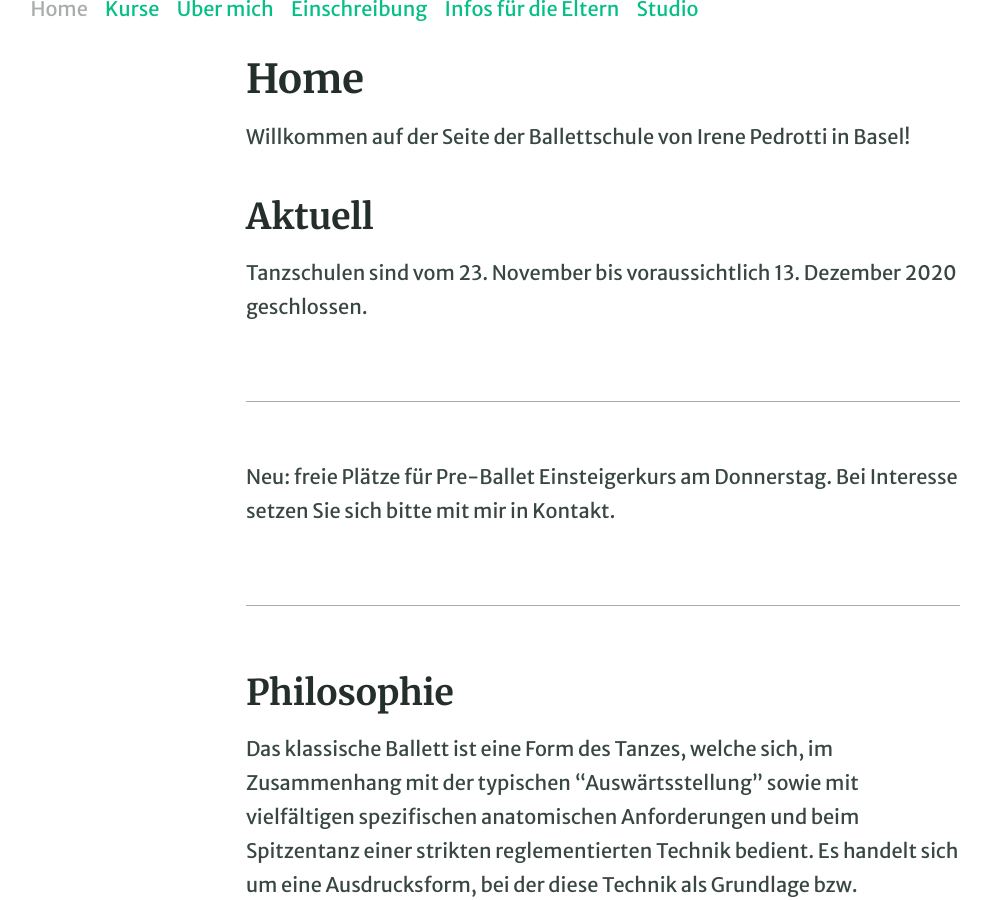
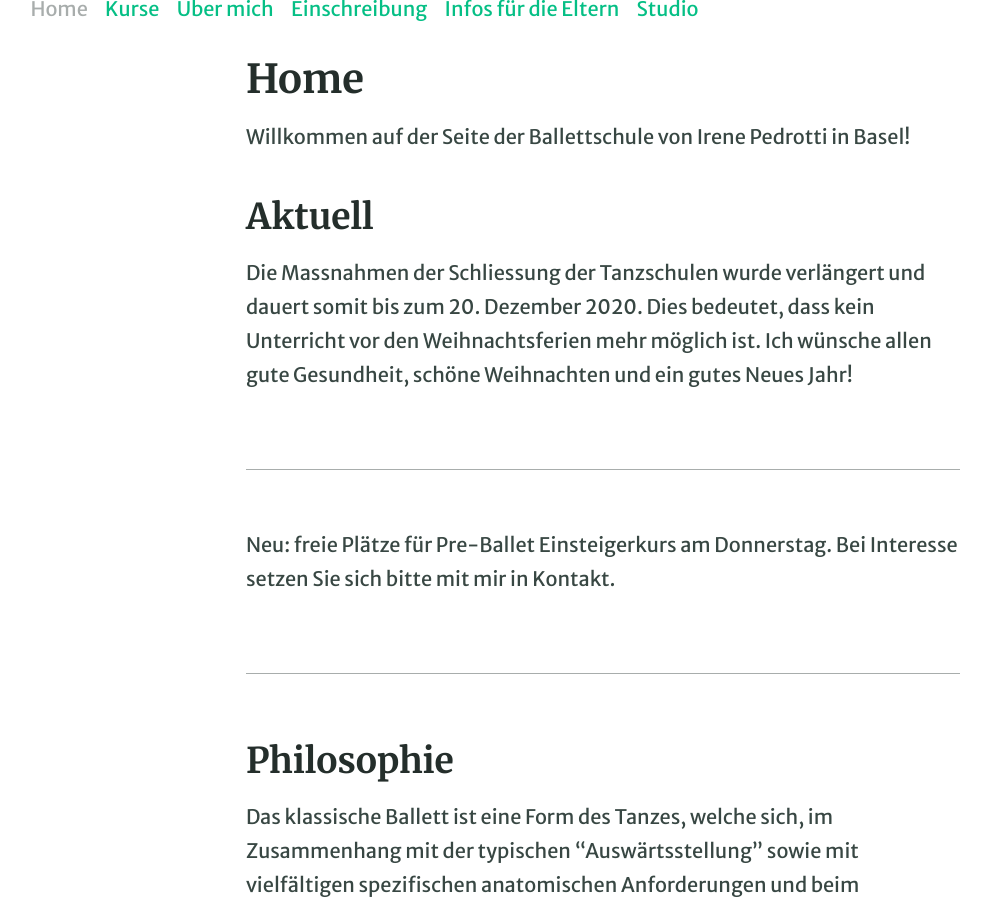
Before and after one commit to irenepedrotti/irenepedrotti.github.io, a Jekyll site: the page built from pages/index.md, in a window 1280 px wide and 900 px high, scrolled down 340 px. Shown: the whole window, without its empty margins (37-1025 px from the left). Built offline with Jekyll 4.4.1, drawn with Linux system fonts in a browser that asks for light colours.

Commit message:
Verlängerung Massnahem bis 20.12.20 Kein Unterricht vor Ferien

```diff
--- a/pages/index.md
+++ b/pages/index.md
@@ -7,7 +7,8 @@ permalink: /
 Willkommen auf der Seite der Ballettschule von Irene Pedrotti in Basel!
 
 ## Aktuell
-Tanzschulen sind vom 23. November bis voraussichtlich 13. Dezember 2020 geschlossen.
+Die Massnahmen der Schliessung der Tanzschulen wurde verlängert und dauert somit bis zum 20. Dezember 2020. Dies bedeutet, dass kein Unterricht vor den Weihnachtsferien mehr möglich ist.
+Ich wünsche allen gute Gesundheit, schöne Weihnachten und ein gutes Neues Jahr!
 
 ---
 
```
